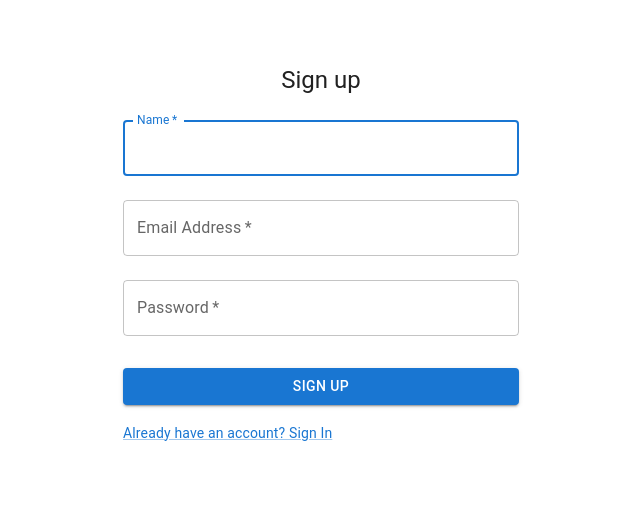
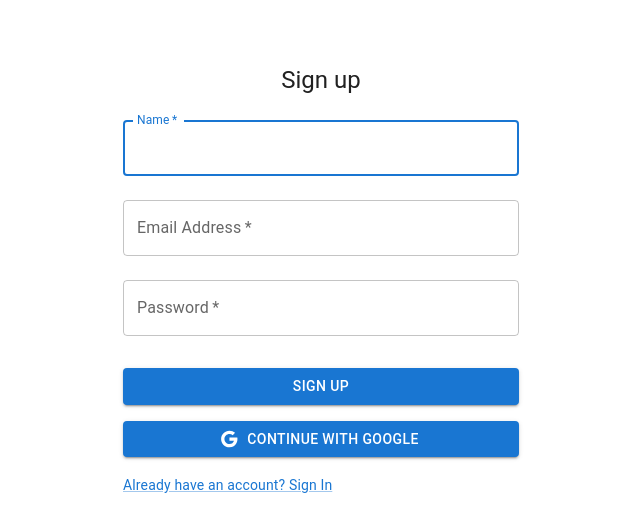
Before and after one commit to nitisbig/portalone, a Next.js app: page /signup in a window 1280 px wide. Shown: the top 532 px of the page, without its empty margins (319-959 px from the left). Built offline with nearby package versions, Linux system fonts and the light colour scheme.

Commit message:
Add Google sign-in option

```diff
--- a/pages/login.js
+++ b/pages/login.js
@@ -1,4 +1,5 @@
 import { Container, TextField, Button, Box, Typography, Link } from '@mui/material';
+import GoogleIcon from '@mui/icons-material/Google';
 import NextLink from 'next/link';
 
 export default function Login() {
@@ -12,6 +13,9 @@ export default function Login() {
           <Button type="submit" fullWidth variant="contained" sx={{ mt: 3, mb: 2 }}>
             Sign In
           </Button>
+          <Button fullWidth variant="contained" color="primary" startIcon={<GoogleIcon />} sx={{ mb: 2 }}>
+            Continue with Google
+          </Button>
           <Link component={NextLink} href="/signup" variant="body2">
             {"Don't have an account? Sign Up"}
           </Link>
--- a/pages/signup.js
+++ b/pages/signup.js
@@ -1,4 +1,5 @@
 import { Container, TextField, Button, Box, Typography, Link } from '@mui/material';
+import GoogleIcon from '@mui/icons-material/Google';
 import NextLink from 'next/link';
 
 export default function SignUp() {
@@ -13,6 +14,9 @@ export default function SignUp() {
           <Button type="submit" fullWidth variant="contained" sx={{ mt: 3, mb: 2 }}>
             Sign Up
           </Button>
+          <Button fullWidth variant="contained" color="primary" startIcon={<GoogleIcon />} sx={{ mb: 2 }}>
+            Continue with Google
+          </Button>
           <Link component={NextLink} href="/login" variant="body2">
             {"Already have an account? Sign In"}
           </Link>
```
